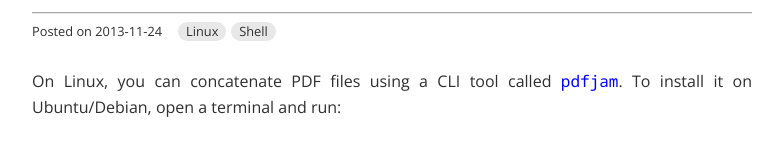
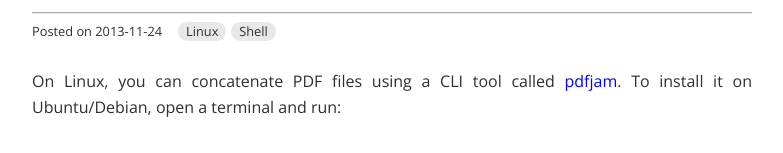
Before and after one commit to dassencio/blog, a Vue app: page /11 in a window 1280 px wide. Shown: the part 201-354 px from the top of the page, without its empty margins (248-1031 px from the left). Built offline with nearby package versions, Linux system fonts and the light colour scheme.

Commit message:
Do not treat tool name as code

```diff
--- a/src/posts/11.vue
+++ b/src/posts/11.vue
@@ -1,8 +1,8 @@
 <template>
   <p>
     On Linux, you can concatenate PDF files using a CLI tool called
-    <a href="http://linux.die.net/man/1/pdfjam"><code>pdfjam</code></a
-    >. To install it on Ubuntu/Debian, open a terminal and run:
+    <a href="http://linux.die.net/man/1/pdfjam">pdfjam</a>. To install it on
+    Ubuntu/Debian, open a terminal and run:
   </p>
 
   <CodeBlock>sudo apt-get install pdfjam</CodeBlock>
```
